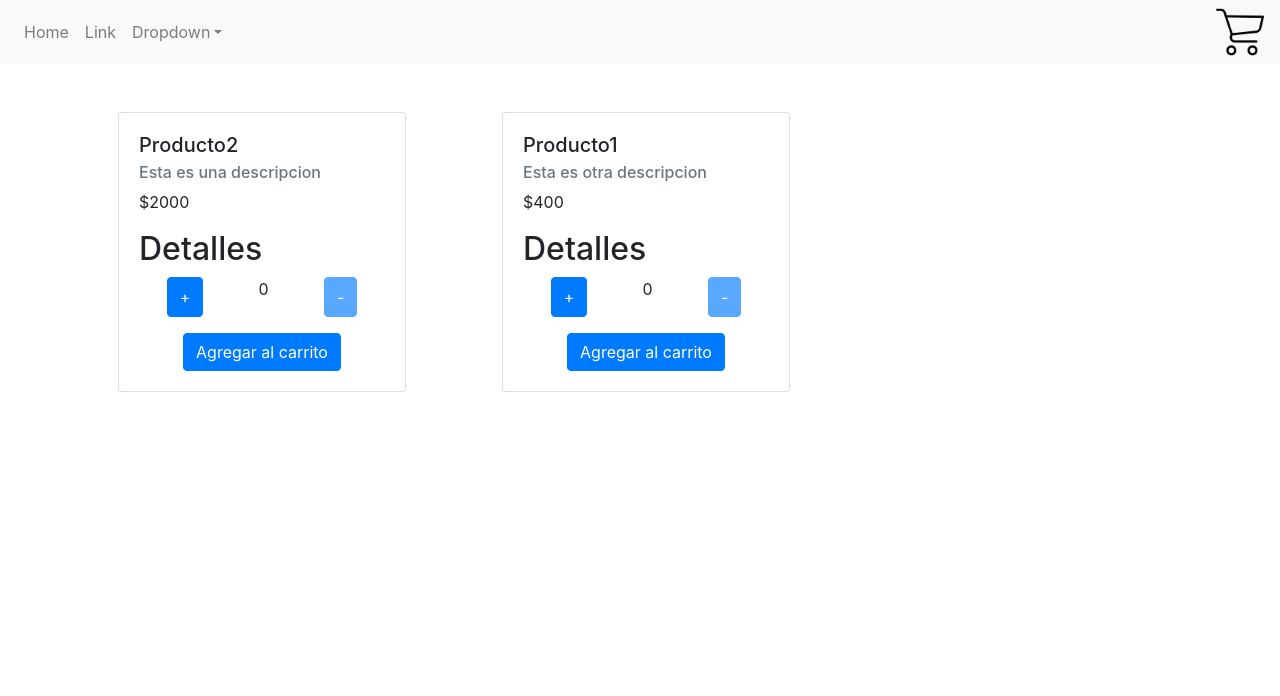
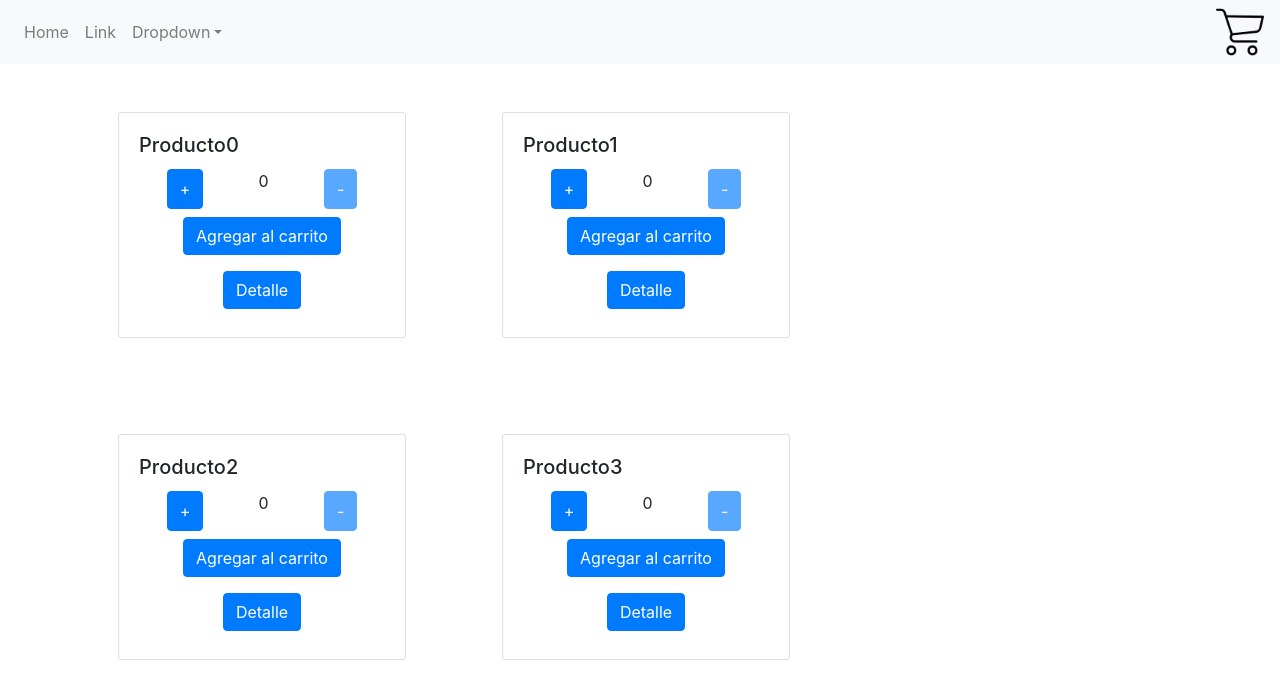
Before and after one commit to jburich13/mercadofree, a React (Create React App) app: page / in a window 1280 px wide. Shown: the top 696 px of the page. Built offline with nearby package versions, Linux system fonts and the light colour scheme.

Commit message:
agregado router

```diff
--- a/package.json
+++ b/package.json
@@ -10,6 +10,7 @@
     "react": "^17.0.1",
     "react-bootstrap": "^1.5.1",
     "react-dom": "^17.0.1",
+    "react-router-dom": "^5.2.0",
     "react-scripts": "4.0.3",
     "web-vitals": "^1.1.0"
   },
--- a/src/App.js
+++ b/src/App.js
@@ -3,19 +3,36 @@
 import './App.css';
 import 'bootstrap/dist/css/bootstrap.min.css';
 import ItemListContainer from "./components/itemListContainer";
+import ItemDetailContainer from "./components/ItemDetailContainer";
 import NavBar from "./components/NavBar"
-import {Items} from "./components/Items"
-import ItemDetailContainer from './components/ItemDetailContainer';
+import {BrowserRouter, Switch, Route} from "react-router-dom"
+
 
 
 
 function App() {
     return (
-        <div>
-            <NavBar />
-            <ItemListContainer>
-            </ItemListContainer>
-        </div>
+        <BrowserRouter>
+         <NavBar />
+
+
+           <Switch>
+               <Route exact path="/">
+                    <ItemListContainer>
+                    </ItemListContainer>
+               </Route>
+               <Route path="/category/:categoryid">
+                    <ItemListContainer>
+                    </ItemListContainer>
+               </Route>
+               <Route path="/item/:itemid">
+                    <ItemDetailContainer>
+                    </ItemDetailContainer>
+               </Route>
+           </Switch>
+
+        </BrowserRouter>
+
 
     );
 
--- a/src/components/ItemDetailContainer.js
+++ b/src/components/ItemDetailContainer.js
@@ -1,22 +1,25 @@
 import React, { useState, useEffect } from "react";
 import {Container,Row} from "react-bootstrap";
+import { useParams } from "react-router";
 import {ItemDetail} from "../components/ItemDetail"
+import products from "../products"
 
 
 const item  = ()=>{
     return new Promise((res,rej) =>{
         setTimeout(()=>{
-            res({detail:"Detalles"})
+            res(products)
         },2000)
   })
 }
 
 function ItemDetailContainer() {
   const [items2, setItems2] = useState(null)
+  const {itemid} = useParams();
   useEffect(() => {
     item().then((res)=> setItems2(res))
     return;
-}, [])
+}, [itemid])
     return <ItemDetail itemsDetail={items2}></ItemDetail>
   }
 
--- a/src/components/ItemList.js
+++ b/src/components/ItemList.js
@@ -1,5 +1,5 @@
 import React from "react"
-import {Items} from "../components/Items"
+import {Items} from "./Items"
 
 
 export function ItemList({items=[]}){
--- a/src/components/itemListContainer.js
+++ b/src/components/itemListContainer.js
@@ -1,14 +1,22 @@
 import React, { useState } from "react";
 import {Container,Row} from "react-bootstrap";
-
+import { useParams } from "react-router";
+import products from "../products"
 import { ItemList } from "./ItemList";
 
 
 function ItemListContainer() {
   const [items, setItems] = useState([])
+  const {categoryid} = useParams();
   const item = new Promise((res,rej) =>{
     setTimeout(()=>{
-        res([{id:0,nombre:"Producto2",descripcion:"Esta es una descripcion",precio:"2000",stock:20},{id:1,nombre:"Producto1",descripcion:"Esta es otra descripcion",precio:"400",stock:30}])
+        if(categoryid){
+          const productosFiltered = products.filter((product)=>{
+            return product.categoria.toString() === categoryid
+          })
+          res(productosFiltered);
+        } else res(products)
+
     },2000)
   })
 
--- a/src/components/items.js
+++ b/src/components/items.js
@@ -1,5 +1,6 @@
 import React,{ useEffect, useState} from "react";
 import {Button, Card, Container, Row,} from "react-bootstrap";
+import { NavLink } from "react-router-dom";
 import ItemDetailContainer from "./ItemDetailContainer";
 
 
@@ -18,13 +19,6 @@ export function Items({items}){
           <Card style={{ width: "18rem", margin:"3rem"}}>
             <Card.Body>
               <Card.Title>{items.nombre}</Card.Title>
-              <Card.Subtitle className="mb-2 text-muted">
-                {items.descripcion}
-              </Card.Subtitle>
-              <Card.Text>
-                  ${items.precio}
-              </Card.Text>
-              <ItemDetailContainer></ItemDetailContainer>
               <Container>
                 <Row className="justify-content-around">
                   <Button onClick={onAdd} disabled={count >= items.stock}>+</Button>
@@ -35,8 +29,9 @@ export function Items({items}){
                 </Row>
               </Container>
               <Container>
-                <Row className="justify-content-center mt-3">
-                <Button >Agregar al carrito</Button>
+                <Row className=" row justify-content-center">
+                <Button className="m-2">Agregar al carrito</Button>
+                <Button className="m-2"> <NavLink className="text-white" to={`item/${items.id}`}>Detalle</NavLink> </Button>
                 </Row>
               </Container>
 
--- /dev/null
+++ b/src/products.js
@@ -0,0 +1,9 @@
+const items = [
+    {id:0,nombre:"Producto0",descripcion:"Esta es una descripcion",precio:"2000",stock:20,detalle:"Soy un detalle",categoria:"0"},
+    {id:1,nombre:"Producto1",descripcion:"Esta es otra descripcion",precio:"400",stock:30,detalle:"Soy un detalle",categoria:"0"},
+    {id:2,nombre:"Producto2",descripcion:"Esta es otra descripcion",precio:"400",stock:30,detalle:"Soy un detalle",categoria:"1"},
+    {id:3,nombre:"Producto3",descripcion:"Esta es otra descripcion",precio:"400",stock:30,detalle:"Soy un detalle",categoria:"1"}
+
+]
+
+export default items
```
Also changed, not shown: 1 other file (tests, documents, lock files or other folders).
